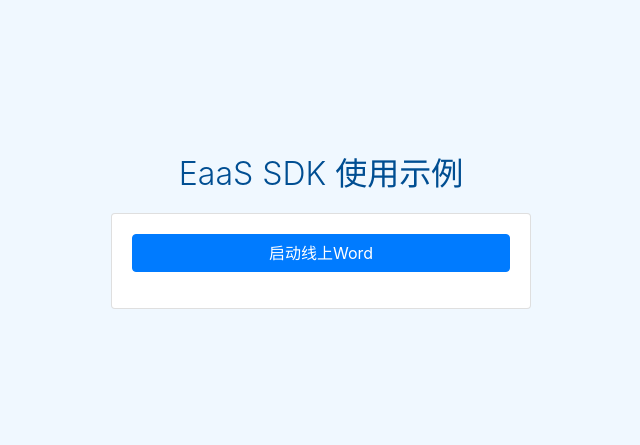
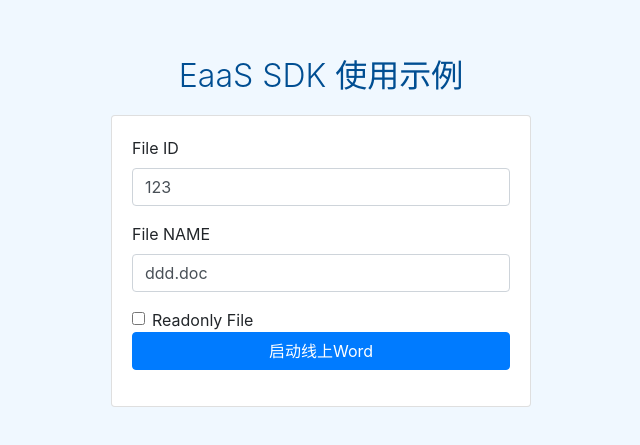
Before and after one commit to sharetome-uzerme/eaas-sdk-demo, a plain HTML site: page index.html in a window 1280 px wide. Shown: the part 171-616 px from the top of the page, without its empty margins (319-959 px from the left). Drawn offline with nearby package versions, Linux system fonts and the light colour scheme.

Commit message:
change userId value (eaas-sdk   =>   0)  defualt value

```diff
--- a/index.html
+++ b/index.html
@@ -23,15 +23,15 @@
     <div class="card form-card">
       <div class="card-body">
 
-        <div class="form-group" hidden>
+        <div class="form-group" >
           <label for="">File ID</label>
-          <input type="text" id="fileid" class="form-control">
+          <input type="text" id="fileid" value="123" class="form-control">
         </div>
-        <div class="form-group" hidden>
+        <div class="form-group" >
           <label for="">File NAME</label>
-          <input type="text" id="fileName" class="form-control">
+          <input type="text" id="fileName" value="ddd.doc" class="form-control">
         </div>
-        <div class="form-check" hidden>
+        <div class="form-check">
           <label class="form-check-label">
             <input type="checkbox" id="filereadonly" class="form-check-input">
             Readonly File
--- a/js/sample.js
+++ b/js/sample.js
@@ -22,7 +22,7 @@
   */
   $('#btn-start').click(function () {
     var appId = 'APP00001';  // 要打开的应用ID（EaaS 分配的APP）
-    var userId = 'eaas-sdk'; // 自己系统中的用户ID
+    var userId = '0'; // 自己系统中的用户ID
     var dfsMode = false;  // DFS 模式
 
     var fileId = $('#fileid').val();
```
